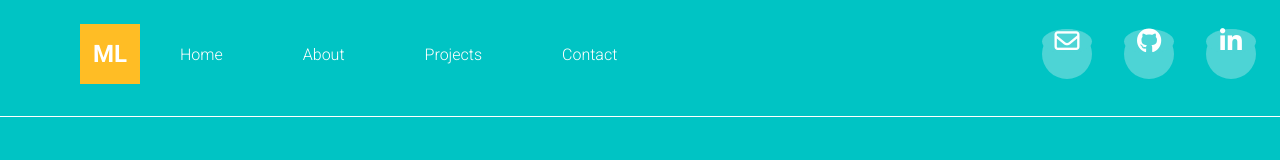
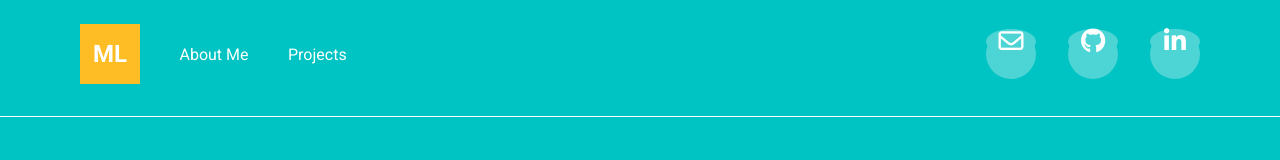
Before and after one commit to MichaelLutz1/MichaelLutz1.github.io, a plain HTML site: page index.html in a window 1280 px wide. Drawn offline with Linux system fonts and the light colour scheme.

Commit message:
nav styling changes

```diff
--- a/index.html
+++ b/index.html
@@ -22,11 +22,11 @@
   </head>
   <body>
     <nav>
-      <div id="main-logo">ML</div>
-      <a class="route">Home</a>
-      <a class="route">About</a>
-      <a class="route">Projects</a>
-      <a class="route">Contact</a>
+      <div class="page-links">
+        <div id="main-logo">ML</div>
+        <a>About Me</a>
+        <a>Projects</a>
+      </div>
       <div class="contact-links">
         <a href="mailto:mikelutz2400@gmail.com"
           ><i class="fa-regular fa-envelope"></i
--- a/styles.css
+++ b/styles.css
@@ -5,6 +5,7 @@
   font-family: "Roboto", sans-serif;
   background-color: #00c4c4;
   color: white;
+  scroll-behavior: smooth;
 }
 
 nav {
@@ -14,12 +15,17 @@ nav {
   align-items: center;
   border-bottom: 1px solid white;
   padding-left: 5rem;
+  padding-right: 5rem;
   padding-bottom: 2rem;
 }
 
 .route {
-  padding: 0px 2.5rem;
+  margin: 0px 2.5rem;
+  padding: 0.5rem 1rem;
+  background-color: blue;
   font-weight: 300;
+  height: 45px;
+  text-align: center;
 }
 .contact-links {
   display: flex;
@@ -56,3 +62,10 @@ nav {
   line-height: 60px;
   text-align: center;
 }
+
+.page-links {
+  display: flex;
+  width: 400px;
+  justify-content: space-between;
+  align-items: center;
+}
```
